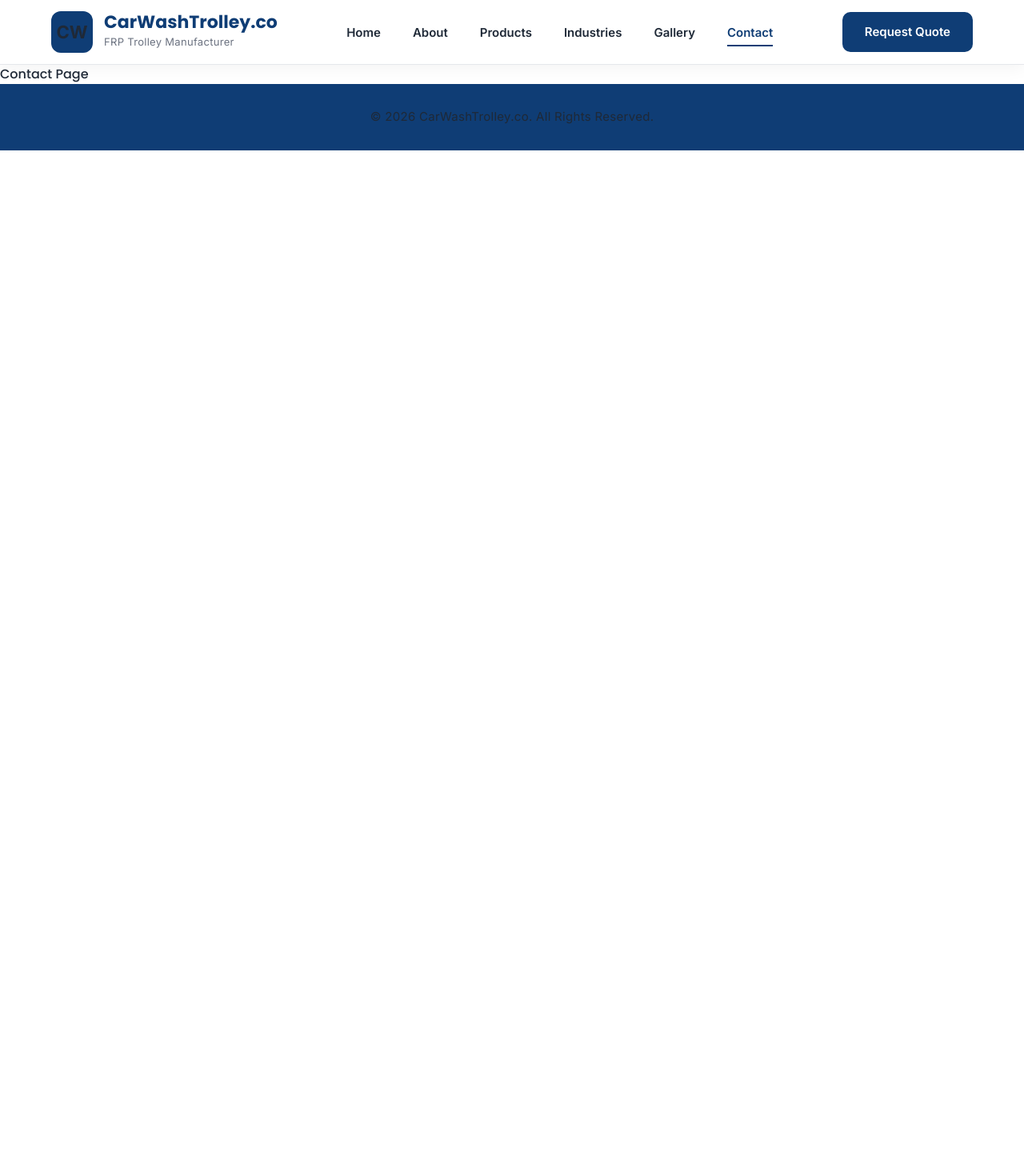
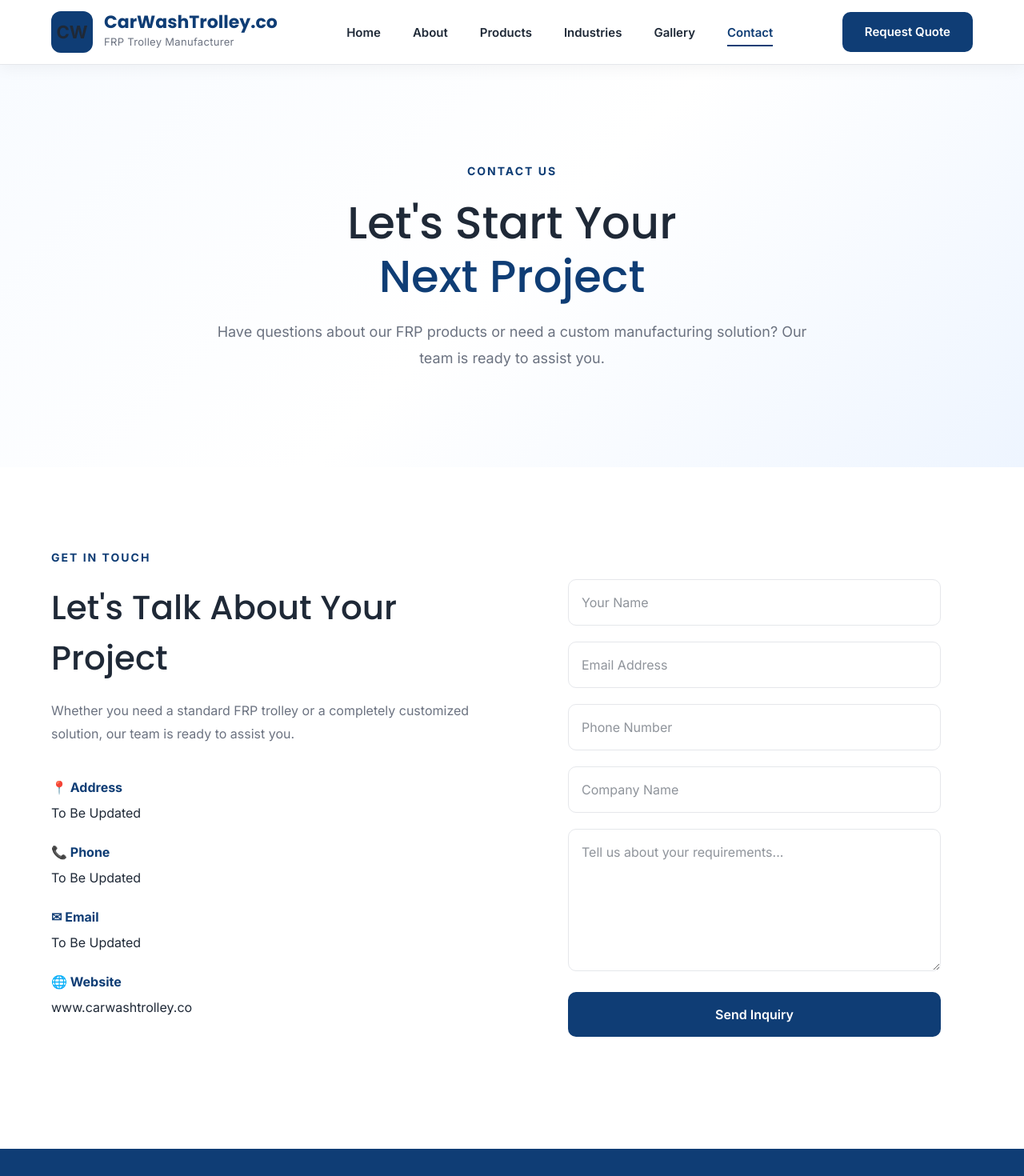
Before and after one commit to siddartha1233/CarWashTrolley.co, a React (Vite) app: page /contact in a window 1280 px wide. Shown: the top 1470 px of the page at 80% size. Before the commit the page ends 800 px from the top, so only its background shows below. Built offline with nearby package versions, Linux system fonts and the light colour scheme.

Commit message:
Complete Contact page and Phase 1 website

```diff
--- /dev/null
+++ b/src/components/Contact/ContactBanner.css
@@ -0,0 +1,86 @@
+/* ===================================
+   Contact Banner
+=================================== */
+
+.contact-banner{
+
+    padding:120px 0;
+
+    background:linear-gradient(
+        135deg,
+        #f8fbff 0%,
+        #ffffff 50%,
+        #eef5ff 100%
+    );
+
+}
+
+.contact-banner-container{
+
+    width:1000px;
+    max-width:90%;
+    margin:auto;
+
+    text-align:center;
+
+}
+
+.contact-banner-subtitle{
+
+    color:var(--primary);
+
+    font-size:14px;
+    font-weight:700;
+
+    letter-spacing:2px;
+
+}
+
+.contact-banner-title{
+
+    margin:20px 0;
+
+    font-size:56px;
+
+    line-height:1.2;
+
+}
+
+.contact-banner-title span{
+
+    display:block;
+
+    color:var(--primary);
+
+}
+
+.contact-banner-description{
+
+    width:750px;
+    max-width:100%;
+
+    margin:auto;
+
+    font-size:18px;
+
+    line-height:1.8;
+
+    color:var(--text-light);
+
+}
+
+@media(max-width:768px){
+
+.contact-banner{
+
+padding:80px 0;
+
+}
+
+.contact-banner-title{
+
+font-size:40px;
+
+}
+
+}
--- /dev/null
+++ b/src/components/Contact/ContactBanner.jsx
@@ -0,0 +1,27 @@
+import "./ContactBanner.css";
+
+const ContactBanner = () => {
+  return (
+    <section className="contact-banner">
+      <div className="contact-banner-container">
+
+        <span className="contact-banner-subtitle">
+          CONTACT US
+        </span>
+
+        <h1 className="contact-banner-title">
+          Let's Start Your
+          <span>Next Project</span>
+        </h1>
+
+        <p className="contact-banner-description">
+          Have questions about our FRP products or need a custom
+          manufacturing solution? Our team is ready to assist you.
+        </p>
+
+      </div>
+    </section>
+  );
+};
+
+export default ContactBanner;
--- /dev/null
+++ b/src/components/Contact/ContactSection.css
@@ -0,0 +1,144 @@
+/* ===================================
+   Contact Section
+=================================== */
+
+.contact-section {
+
+    padding: 100px 0;
+
+}
+
+.contact-section-container {
+
+    width: 1280px;
+    max-width: 90%;
+    margin: auto;
+
+    display: grid;
+    grid-template-columns: 1fr 1fr;
+    gap: 60px;
+    align-items: start;
+
+}
+
+.contact-info h2 {
+
+    margin: 20px 0;
+
+    font-size: 42px;
+
+}
+
+.contact-info p {
+
+    margin-bottom: 40px;
+
+    color: var(--text-light);
+
+    line-height: 1.8;
+
+}
+
+.contact-info-subtitle {
+
+    color: var(--primary);
+
+    font-size: 14px;
+    font-weight: 700;
+
+    letter-spacing: 2px;
+
+}
+
+.contact-item {
+
+    margin-bottom: 25px;
+
+    display: flex;
+    flex-direction: column;
+
+    gap: 8px;
+
+}
+
+.contact-item strong {
+
+    color: var(--primary);
+
+}
+
+.contact-form {
+
+    padding: 40px;
+
+    background: #fff;
+
+    border-radius: 20px;
+
+    box-shadow: var(--shadow);
+
+}
+
+.contact-form input,
+.contact-form textarea {
+
+    width: 100%;
+
+    margin-bottom: 20px;
+
+    padding: 16px;
+
+    border: 1px solid var(--border);
+
+    border-radius: 10px;
+
+    font-size: 16px;
+
+    box-sizing: border-box;
+
+}
+
+.contact-form textarea {
+
+    resize: vertical;
+
+}
+
+.contact-form button {
+
+    width: 100%;
+
+    padding: 16px;
+
+    background: var(--primary);
+
+    color: #fff;
+
+    border: none;
+
+    border-radius: 10px;
+
+    cursor: pointer;
+
+    font-size: 16px;
+    font-weight: 600;
+
+    transition: var(--transition);
+
+}
+
+.contact-form button:hover {
+
+    background: var(--primary-hover);
+
+}
+
+@media (max-width: 992px) {
+
+    .contact-section-container {
+
+        grid-template-columns: 1fr;
+
+    }
+
+}
--- /dev/null
+++ b/src/components/Contact/ContactSection.jsx
@@ -0,0 +1,106 @@
+import { useForm } from "react-hook-form";
+import "./ContactSection.css";
+
+const ContactSection = () => {
+
+    const { register, handleSubmit, reset } = useForm();
+
+    const onSubmit = (data) => {
+        console.log(data);
+        alert("Inquiry submitted successfully!");
+        reset();
+    };
+
+    return (
+        <section className="contact-section">
+
+            <div className="contact-section-container">
+
+                {/* Contact Information */}
+
+                <div className="contact-info">
+
+                    <span className="contact-info-subtitle">
+                        GET IN TOUCH
+                    </span>
+
+                    <h2>Let's Talk About Your Project</h2>
+
+                    <p>
+                        Whether you need a standard FRP trolley or a
+                        completely customized solution, our team is
+                        ready to assist you.
+                    </p>
+
+                    <div className="contact-item">
+                        <strong>📍 Address</strong>
+                        <span>To Be Updated</span>
+                    </div>
+
+                    <div className="contact-item">
+                        <strong>📞 Phone</strong>
+                        <span>To Be Updated</span>
+                    </div>
+
+                    <div className="contact-item">
+                        <strong>✉ Email</strong>
+                        <span>To Be Updated</span>
+                    </div>
+
+                    <div className="contact-item">
+                        <strong>🌐 Website</strong>
+                        <span>www.carwashtrolley.co</span>
+                    </div>
+
+                </div>
+
+                {/* Contact Form */}
+
+                <form
+                    className="contact-form"
+                    onSubmit={handleSubmit(onSubmit)}
+                >
+
+                    <input
+                        type="text"
+                        placeholder="Your Name"
+                        {...register("name")}
+                    />
+
+                    <input
+                        type="email"
+                        placeholder="Email Address"
+                        {...register("email")}
+                    />
+
+                    <input
+                        type="tel"
+                        placeholder="Phone Number"
+                        {...register("phone")}
+                    />
+
+                    <input
+                        type="text"
+                        placeholder="Company Name"
+                        {...register("company")}
+                    />
+
+                    <textarea
+                        rows="6"
+                        placeholder="Tell us about your requirements..."
+                        {...register("message")}
+                    />
+
+                    <button type="submit">
+                        Send Inquiry
+                    </button>
+
+                </form>
+
+            </div>
+
+        </section>
+    );
+};
+
+export default ContactSection;
--- a/src/pages/Contact.jsx
+++ b/src/pages/Contact.jsx
@@ -1,5 +1,19 @@
+import ContactBanner from "../components/contact/ContactBanner";
+import ContactSection from "../components/contact/ContactSection";
+import CTA from "../components/home/CTA";
+
 const Contact = () => {
-  return <h1>Contact Page</h1>;
+  return (
+    <>
+      <ContactBanner />
+      <ContactSection />
+
+      {/* Map Section */}
+      {/* Business Hours */}
+
+      <CTA />
+    </>
+  );
 };
 
 export default Contact;
```
